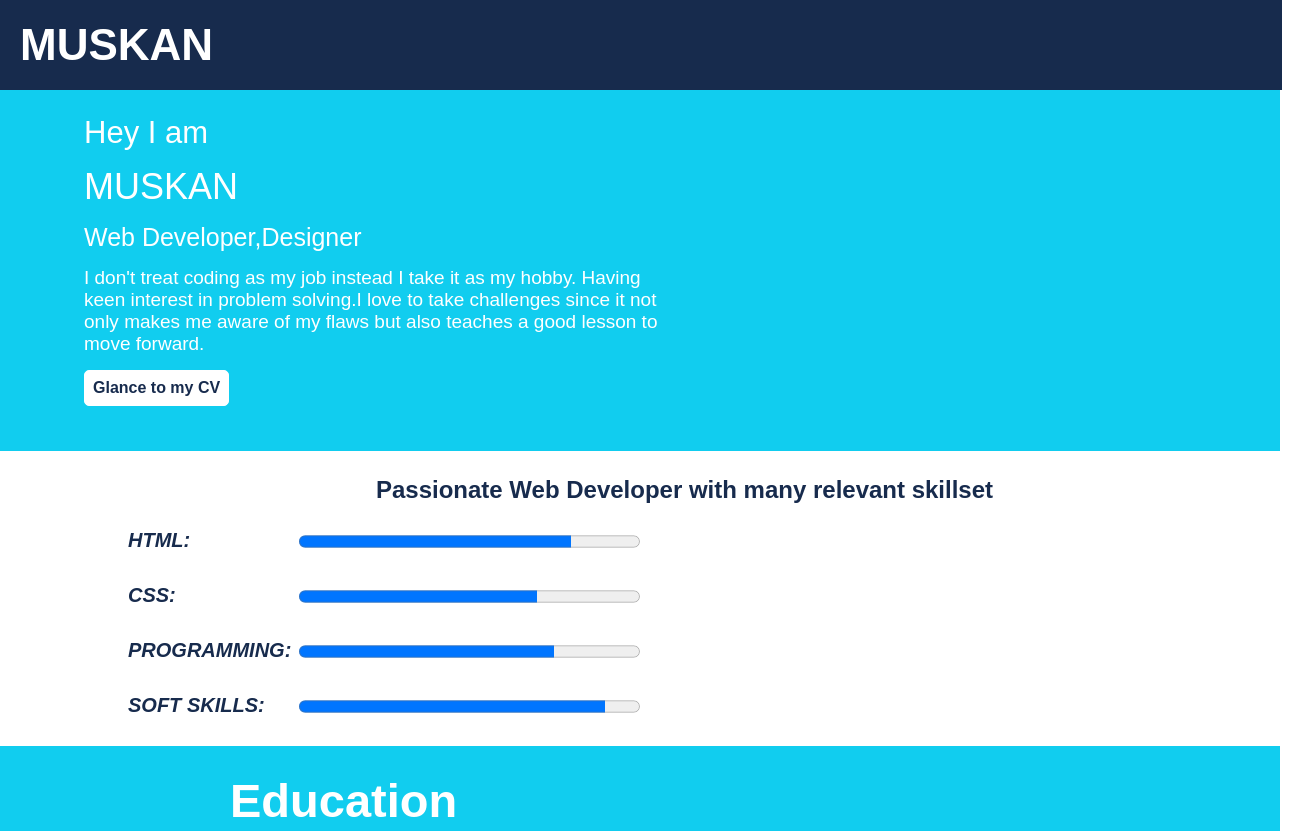
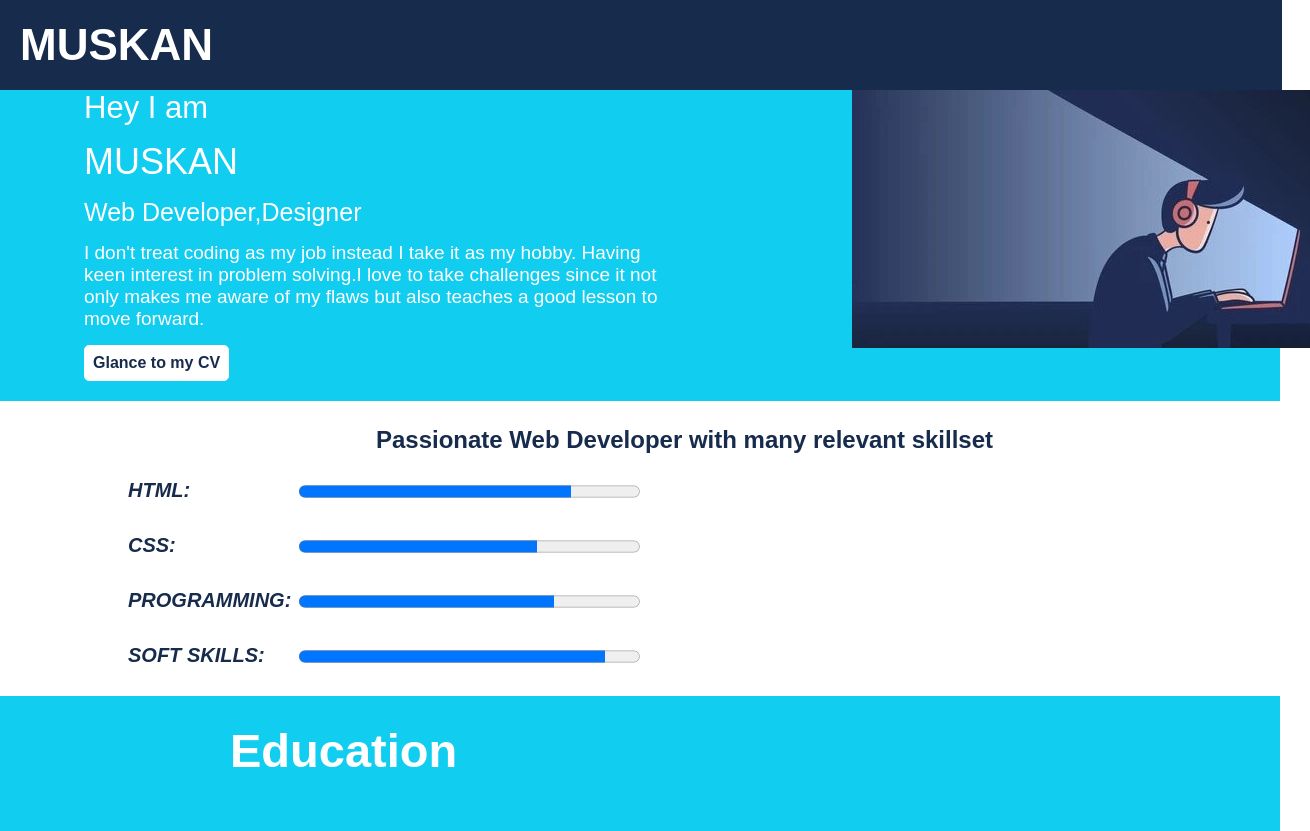
Before and after one commit to Muskan2625/portfolio, a website: page html/index.html in a window 1280 px wide. Shown: the top 831 px of the page, 1310 px wide, since content can reach past the window. Drawn offline with Linux system fonts and the light colour scheme; some icons are missing; a web font is replaced by a local one.

Commit message:
final push

```diff
--- a/html/index.html
+++ b/html/index.html
@@ -39,7 +39,9 @@
             </a>
           </div>
         </div>
-        <div class="pic"></div>
+        <div class="pic">
+            <img src="../assets/coder.jpg" alt="coder">
+        </div>
       </div>
       <div class="skillset">
         <div class="header1">
--- a/scss/index.scss
+++ b/scss/index.scss
@@ -23,11 +23,11 @@ body {
       z-index: 9999;
     }
     .content {
-      display: flex;
+      display: inline-flex;
       flex-direction: row;
       margin-top: 90px;
-      width: 100%;
-      padding-block: 25px;
+      //width: 100%;
+      //padding-block: 25px;
       margin-bottom: 20px;
       .myintro {
         padding-left: 84px;
@@ -69,6 +69,11 @@ body {
             background-color: whitesmoke;
           }
         }
+      }
+      .pic{
+        //margin-top: -26px;
+    position: relative;
+    margin-left: 179px;
       }
     }
 
```
Also changed, not shown: assets/pic.png (deleted), css/index.css.
